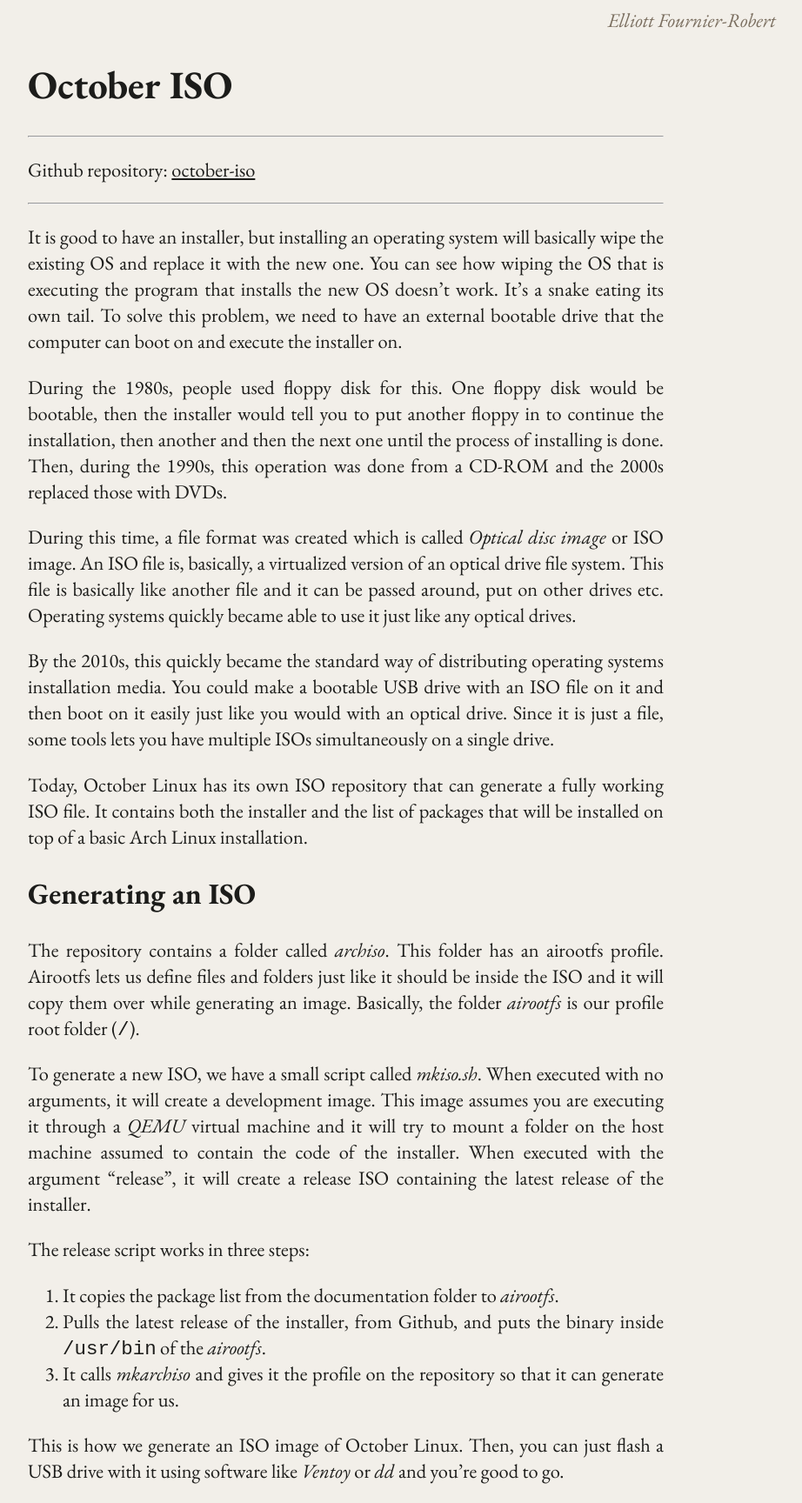
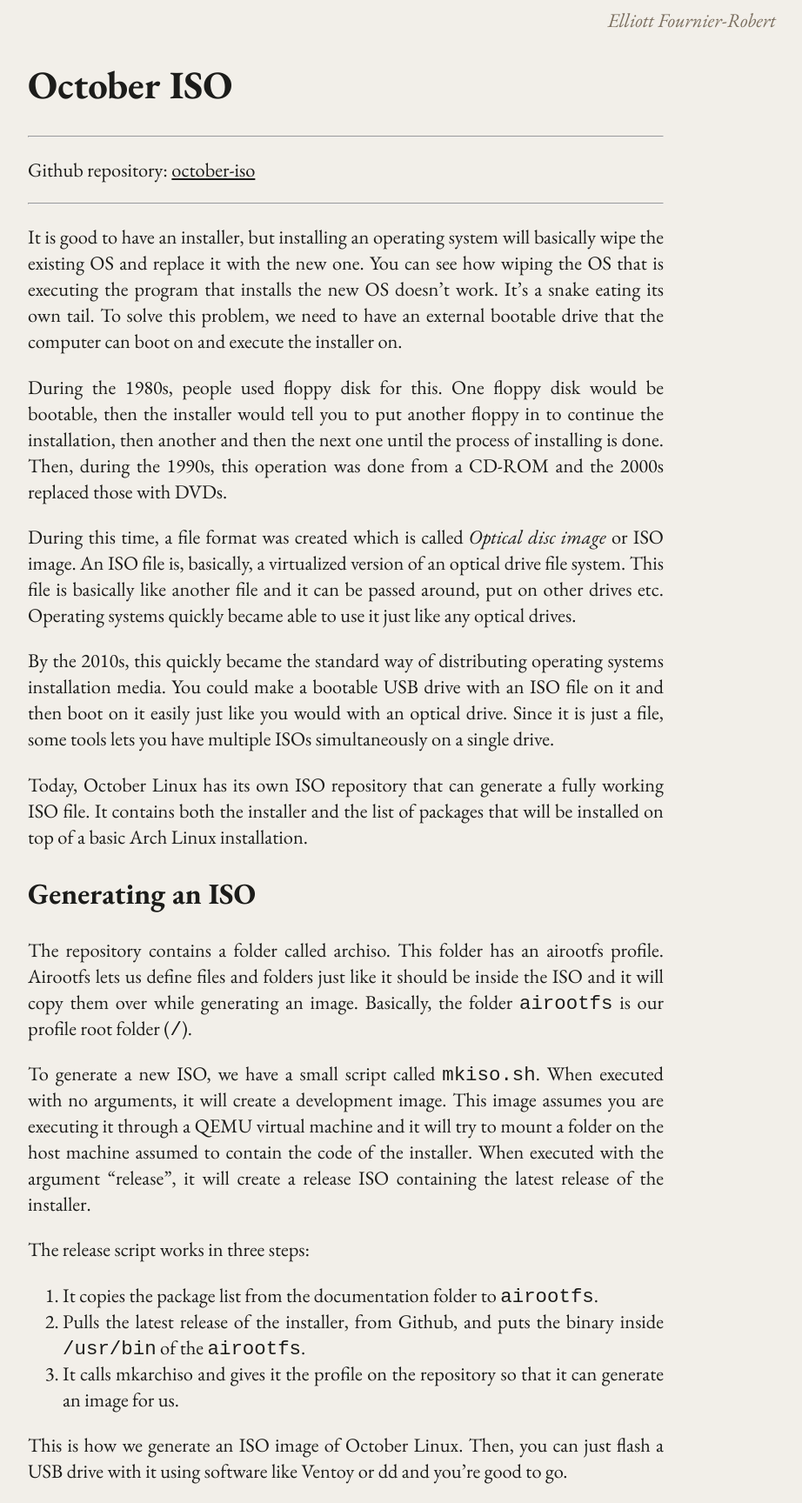
Before and after one commit to eFournierRobert/eFournierRobert.github.io, a Jekyll site: the page built from _projects/october-iso.md, in a window 1280 px wide. Shown: the whole page at 87% size, without its empty margins (178-1100 px from the left). Built offline with Jekyll 4.4.1, drawn with Linux system fonts in a browser that asks for light colours.

```diff
--- a/Gemfile
+++ b/Gemfile
@@ -5,3 +5,4 @@ source "https://rubygems.org"
 # gem "rails"
 
 gem "jekyll", "~> 4.4"
+gem 'jekyll-target-blank'
--- a/_config.yml
+++ b/_config.yml
@@ -1,3 +1,6 @@
+plugins:
+  - jekyll-target-blank
+
 collections:
   projects:
     output: true
--- a/_projects/october-iso.md
+++ b/_projects/october-iso.md
@@ -39,23 +39,23 @@ basic Arch Linux installation.
 
 ## Generating an ISO
 
-The repository contains a folder called *archiso*. This folder has an airootfs profile.
+The repository contains a folder called archiso. This folder has an airootfs profile.
 Airootfs lets us define files and folders just like it should be inside the ISO and it will
-copy them over while generating an image. Basically, the folder *airootfs* is our profile
+copy them over while generating an image. Basically, the folder `airootfs` is our profile
 root folder (`/`).
 
-To generate a new ISO, we have a small script called *mkiso.sh*. When executed with no arguments,
-it will create a development image. This image assumes you are executing it through a *QEMU* virtual
+To generate a new ISO, we have a small script called `mkiso.sh`. When executed with no arguments,
+it will create a development image. This image assumes you are executing it through a QEMU virtual
 machine and it will try to mount a folder on the host machine assumed to contain the code of the
 installer. When executed with the argument "release", it will create a release ISO containing
 the latest release of the installer.
 
 The release script works in three steps:
-1. It copies the package list from the documentation folder to *airootfs*.
+1. It copies the package list from the documentation folder to `airootfs`.
 2. Pulls the latest release of the installer, from Github, and puts the binary inside `/usr/bin` of
-  the *airootfs*.
-3. It calls *mkarchiso* and gives it the profile on the repository so that it can generate an image
+  the `airootfs`.
+3. It calls mkarchiso and gives it the profile on the repository so that it can generate an image
   for us.
 
 This is how we generate an ISO image of October Linux. Then, you can just flash a USB drive with it
-using software like *Ventoy* or *dd* and you're good to go.
+using software like Ventoy or dd and you're good to go.
--- a/assets/css/styles.css
+++ b/assets/css/styles.css
@@ -31,6 +31,7 @@ a:hover {
 
 img {
     width: 100%;
+    max-height: 30vh;
     object-fit: scale-down;
 }
 
```
Also changed, not shown: _includes/image.md (+6 -2 lines), _projects/october-config.md (added, +86 -0 lines), _projects/october-installer.md (+2 -2 lines), _projects/october.md (+1 -1 lines), Gemfile.lock, assets/images/low/october/october-desktop-launcher.png (added), assets/images/low/october/october-desktop-launcher2.png (added), assets/images/low/october/october-desktop-launcher3.png (added), assets/images/low/october/october-desktop.png (added), assets/images/october/october-desktop-launcher2.png (added), assets/images/october/october-install-screencap.png (renamed from assets/images/october-install-screencap.png), assets/images/october/october-notification.png (added), assets/images/october/october-status-bar.png (added), 3 other files.
